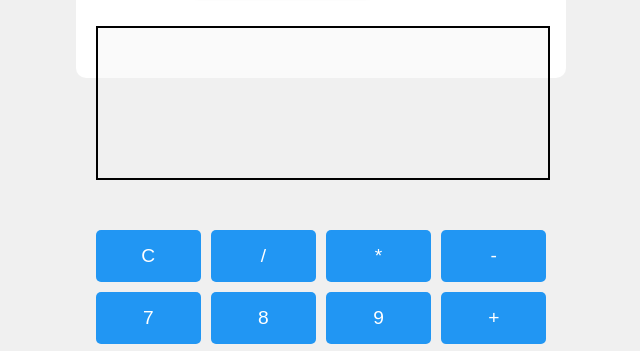
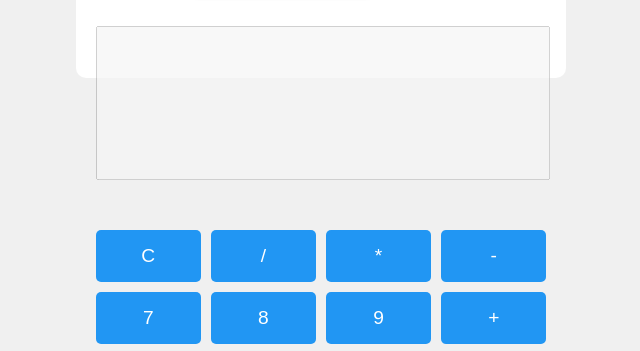
Before and after one commit to raqibkhan07/calculator-, a plain HTML site: page index.html in a window 1280 px wide. Shown: the part 415-766 px from the top of the page, without its empty margins (319-959 px from the left). Drawn offline with Linux system fonts and the light colour scheme.

Commit message:
Update style.css

```diff
--- a/style.css
+++ b/style.css
@@ -40,9 +40,6 @@ body {
   margin-bottom: 10px;
   text-align: right;
   padding: 0px;
-  border: 2px solid black
-
-
 }
 
 .buttons {
```
